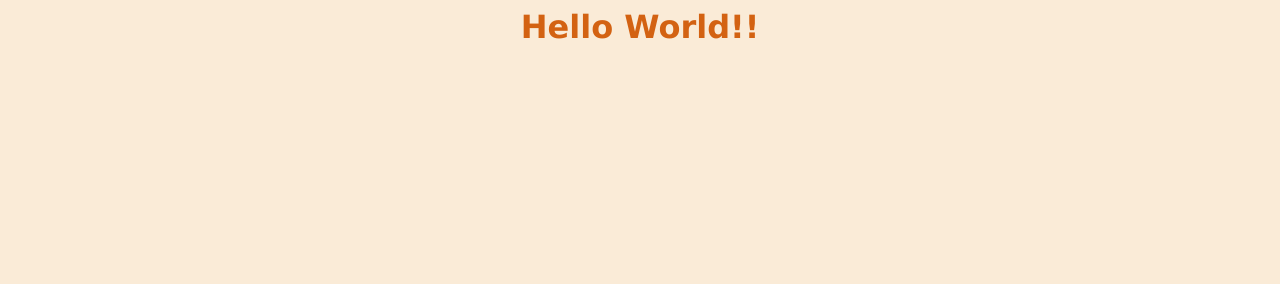
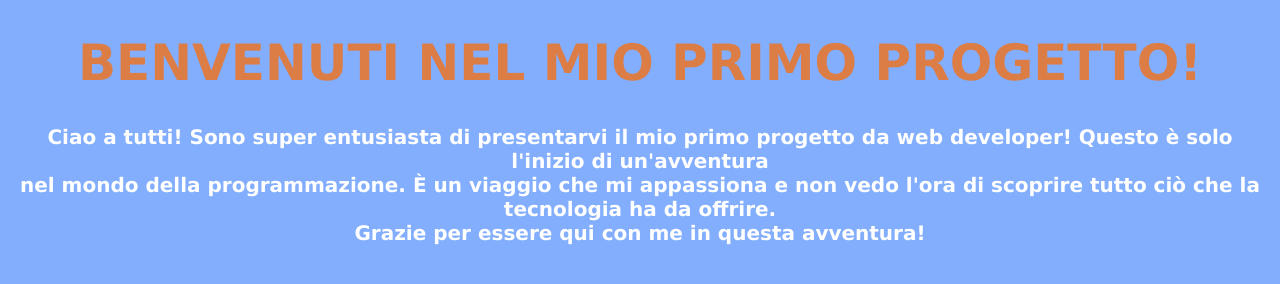
Before and after one commit to EnxhiHoxhaj/htmlcss-hello, a plain HTML site: page index.html in a window 1280 px wide. Drawn offline with Linux system fonts and the light colour scheme.

Commit message:
cambio style

```diff
--- a/index.html
+++ b/index.html
@@ -6,7 +6,14 @@
 </head>
 <body>
 
-    <div>Hello World!!</div>
+    <div>
+
+        <!-- titolo -->
+        <h1>BENVENUTI NEL MIO PRIMO PROGETTO!</h1>
+
+        <!-- paragrafo di presentazione -->
+        <p>Ciao a tutti! Sono super entusiasta di presentarvi il mio primo progetto da web developer! Questo è solo l'inizio di un'avventura <br> nel mondo della programmazione. È un viaggio che mi appassiona e non vedo l'ora di scoprire tutto ciò che la tecnologia ha da offrire. <br> Grazie per essere qui con me in questa avventura!</p>
+    </div>
 
 </body>
 </html>
--- a/master.css
+++ b/master.css
@@ -1,10 +1,14 @@
 body{
-    background-color: antiquewhite;
+    background-color: rgb(131, 174, 253);
 }
 div{
     font-family: 'Lucida Sans', 'Lucida Sans Regular', 'Lucida Grande', 'Lucida Sans Unicode', Geneva, Verdana, sans-serif;
-    font-size: 32px;
+    font-size: 25px;
     font-weight: bold;
     text-align: center;
-    color: rgb(211, 98, 18);
+    color: rgba(255, 106, 0, 0.726);
 }
+p {
+    font-size: 20px;
+    color: white;
+}
```
